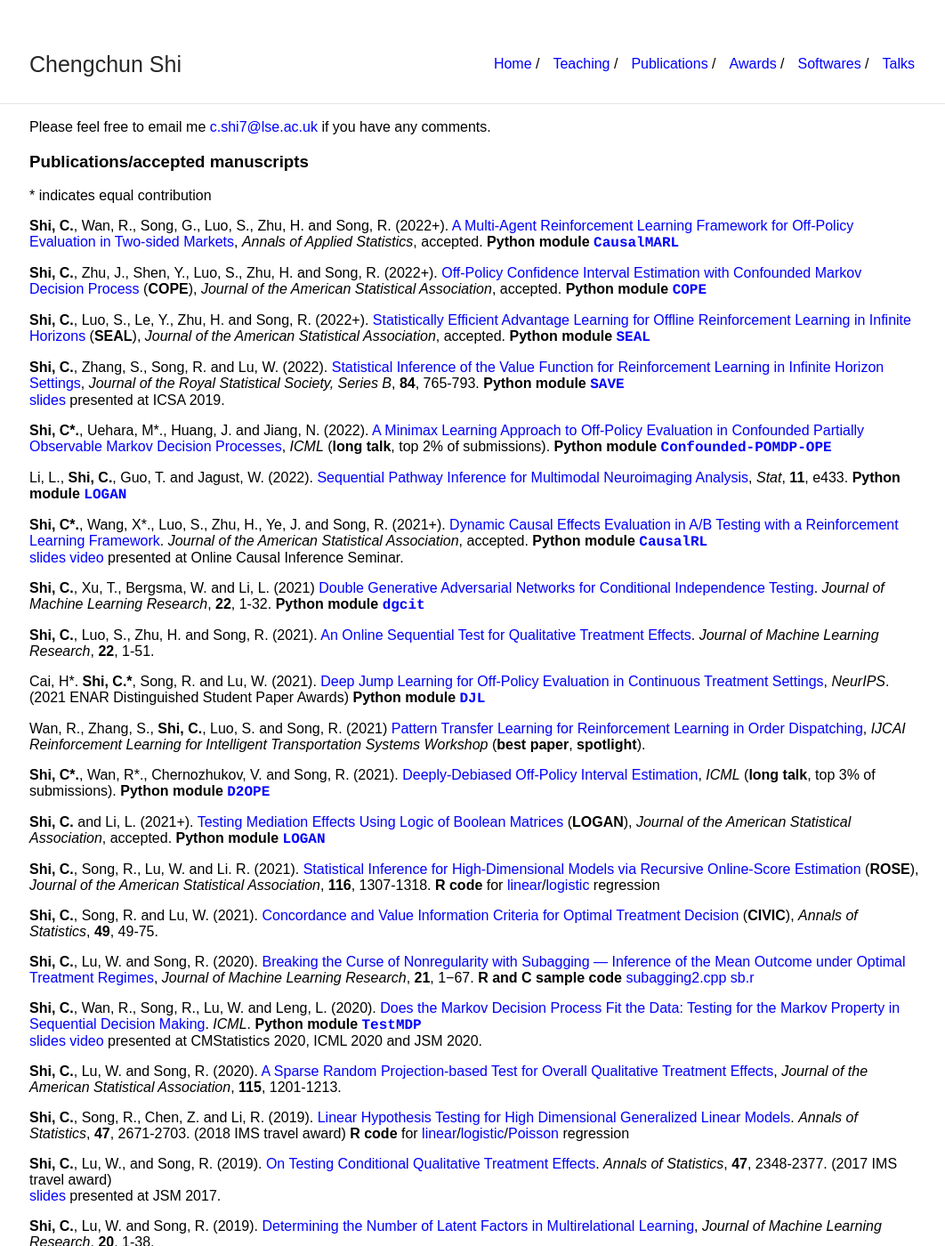
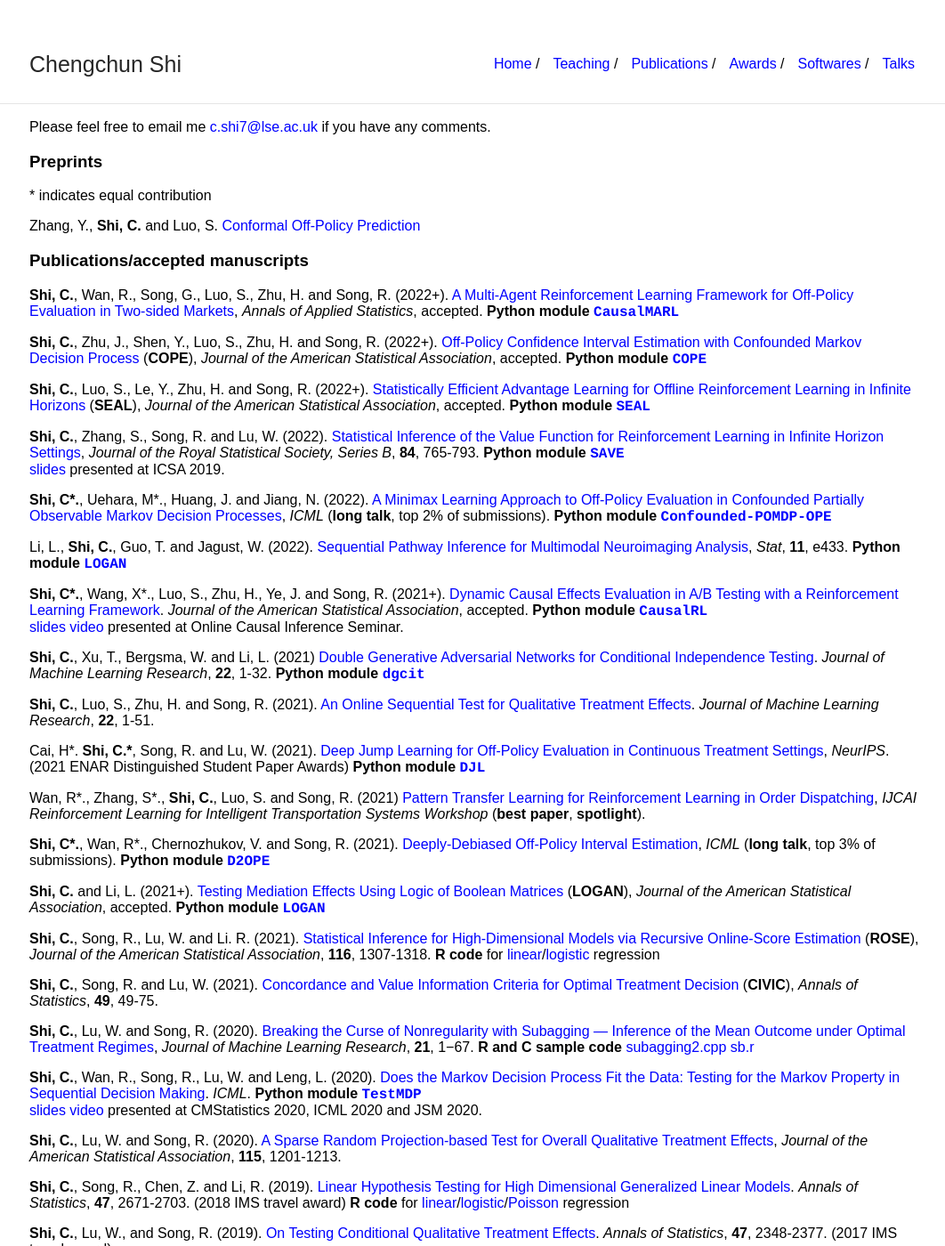
Before and after one commit to callmespring/callmespring.github.io, a Jekyll site: the page built from publication.md, in a window 1280 px wide and 1400 px high. Shown: the whole window at 89% size, without its empty margins (107-1169 px from the left). Built offline with Jekyll 4.4.1, drawn with Linux system fonts in a browser that asks for light colours.

Commit message:
Update publication.md

```diff
--- a/publication.md
+++ b/publication.md
@@ -7,9 +7,14 @@
 
 Please feel free to email me <c.shi7@lse.ac.uk> if you have any comments.
 
-### Publications/accepted manuscripts
+### Preprints
 
 \* indicates equal contribution
+
+Zhang, Y., **Shi, C.** and Luo, S. [Conformal Off-Policy Prediction](https://arxiv.org/pdf/2206.06711.pdf)
+
+
+### Publications/accepted manuscripts
 
 **Shi, C.**, Wan, R., Song, G., Luo, S., Zhu, H. and Song, R. (2022+). [A Multi-Agent Reinforcement Learning Framework for Off-Policy Evaluation in Two-sided Markets](https://arxiv.org/abs/2202.10574), _Annals of Applied Statistics_, accepted.
 **Python module** [<span style="font-family:courier;">**CausalMARL**</span>](https://github.com/RunzheStat/CausalMARL)
@@ -41,7 +46,7 @@
 Cai, H\*. **Shi, C.\***, Song, R. and Lu, W. (2021). [Deep Jump Learning for Off-Policy Evaluation in Continuous Treatment Settings](https://arxiv.org/abs/2010.15963), _NeurIPS_. (2021 ENAR Distinguished Student Paper Awards)
 **Python module** [<span style="font-family:courier;">**DJL**</span>](https://github.com/HengruiCai/DJL)
 
-Wan, R., Zhang, S., **Shi, C.**, Luo, S. and Song, R. (2021) [Pattern Transfer Learning for Reinforcement Learning in Order Dispatching](https://arxiv.org/pdf/2105.13218.pdf),  _IJCAI Reinforcement Learning for Intelligent Transportation Systems Workshop_ (**best paper**, **spotlight**).
+Wan, R\*., Zhang, S\*., **Shi, C.**, Luo, S. and Song, R. (2021) [Pattern Transfer Learning for Reinforcement Learning in Order Dispatching](https://arxiv.org/pdf/2105.13218.pdf),  _IJCAI Reinforcement Learning for Intelligent Transportation Systems Workshop_ (**best paper**, **spotlight**).
 
 **Shi, C\*.**, Wan, R\*., Chernozhukov, V. and Song, R. (2021). [Deeply-Debiased Off-Policy Interval Estimation](https://arxiv.org/pdf/2105.04646.pdf), _ICML_ (**long talk**, top 3% of submissions).
 **Python module** [<span style="font-family:courier;">**D2OPE**</span>](https://github.com/RunzheStat/D2OPE)
```
